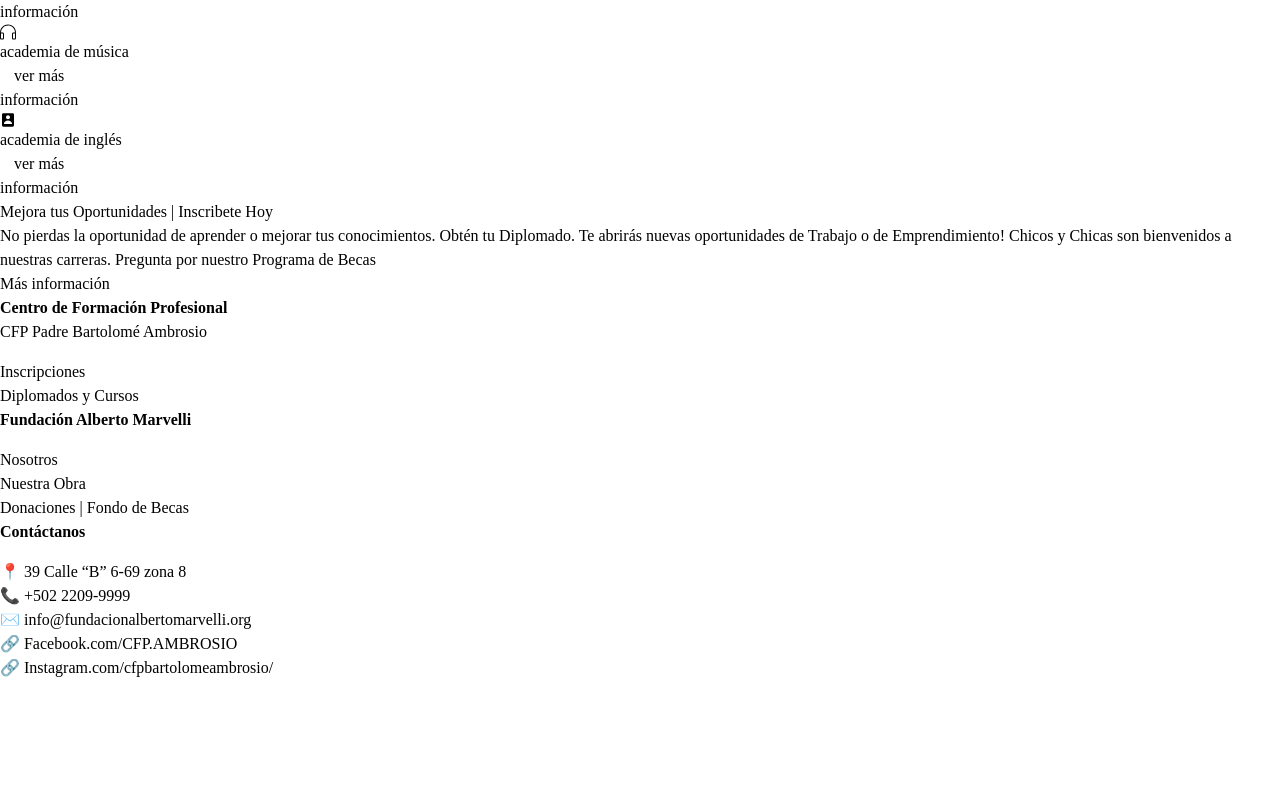
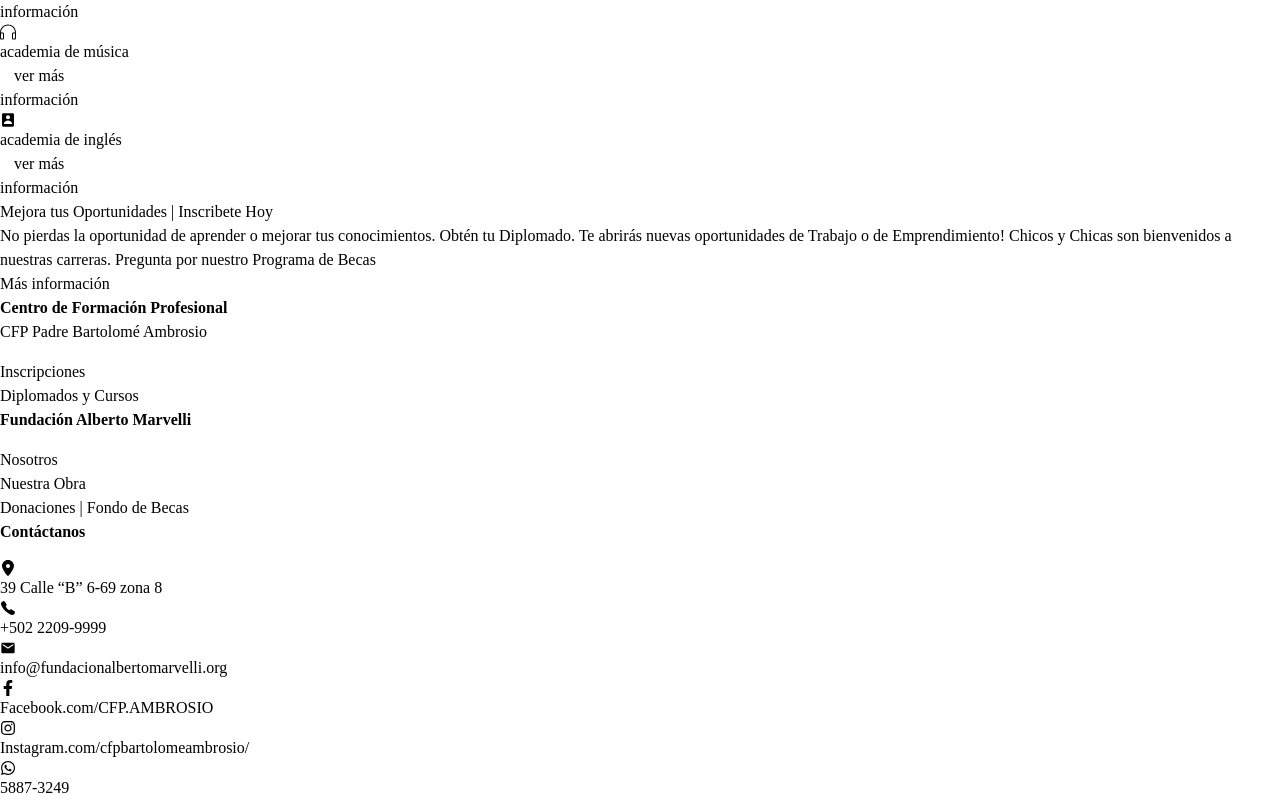
Before and after one commit to Ruink123/prueba_pagina, a React (Vite) app in the folder frontend/: page / in a window 1280 px wide. Shown: the part 3499-4299 px from the top of the page. Before the commit the page ends 4179 px from the top, so only its background shows below. Built offline with nearby package versions, Linux system fonts and the light colour scheme.

Commit message:
Se actualizaron los iconos del footer y se agregó el whatsap

```diff
--- a/frontend/src/Components/Footer.jsx
+++ b/frontend/src/Components/Footer.jsx
@@ -1,8 +1,15 @@
+import { FaLocationDot } from "react-icons/fa6";
+import { IoCall } from "react-icons/io5";
+import { MdEmail } from "react-icons/md";
+import { FaFacebookF } from "react-icons/fa";
+import { FaInstagram } from "react-icons/fa";
+import { FaWhatsapp } from "react-icons/fa";
+
 const Footer = () => {
   return (
     <>
       <footer className="  pt-10 sm:pt-1 bg-[url(https://fundacionalbertomarvelli.org/wp-content/uploads/2022/05/bg2-2.jpg)] text-white footer-stack flex flex-col justify-between">
-        <div className= "pb-10 py-4 w-full max-w-5xl mx-auto px-4 flex flex-col items-center gap-8 sm:gap-10 md:flex-row md:items-start md:justify-center md:gap-8 ">
+        <div className="pb-10 py-4 w-full max-w-5xl mx-auto px-4 flex flex-col items-center gap-8 sm:gap-10 md:flex-row md:items-start md:justify-center md:gap-8 ">
           <div className="flex flex-col items-center text-center w-full md:w-1/3 md:items-start md:text-left">
             <strong>
               <h2 style={{ margin: 0 }}>Centro de Formación Profesional</h2>
@@ -27,16 +34,32 @@
             <strong>
               <h2 style={{ margin: 0 }}>Contáctanos</h2>
             </strong>
-            <ul style={{ listStyle: "none", padding: 0, marginTop: "16px" }} className="flex flex-col gap-2" >
-              <li>📍  39 Calle “B” 6-69 zona 8</li>
-              <li>📞  +502 2209-9999</li>
-              <li>✉️  info@fundacionalbertomarvelli.org</li>
-              <li>🔗  Facebook.com/CFP.AMBROSIO</li>
-              <li>🔗  Instagram.com/cfpbartolomeambrosio/</li>
+            <ul
+              style={{ listStyle: "none", padding: 0, marginTop: "16px" }}
+              className="flex flex-col gap-2"
+            >
+              <li className="flex items-center gap-2">
+                <FaLocationDot /> 39 Calle “B” 6-69 zona 8
+              </li>
+              <li className="flex items-center gap-2">
+                <IoCall /> +502 2209-9999
+              </li>
+              <li className="flex items-center gap-2">
+                <MdEmail /> info@fundacionalbertomarvelli.org
+              </li>
+              <li className="flex items-center gap-2">
+                <FaFacebookF /> Facebook.com/CFP.AMBROSIO
+              </li>
+              <li className="flex items-center gap-2">
+                <FaInstagram /> Instagram.com/cfpbartolomeambrosio/
+              </li>
+              <li className="flex items-center gap-2">
+                <FaWhatsapp /> 5887-3249
+              </li>
             </ul>
           </div>
         </div>
-      <div className=" w-full h-10 bg-black"></div>
+        <div className=" w-full h-10 bg-black"></div>
       </footer>
     </>
   );
```
